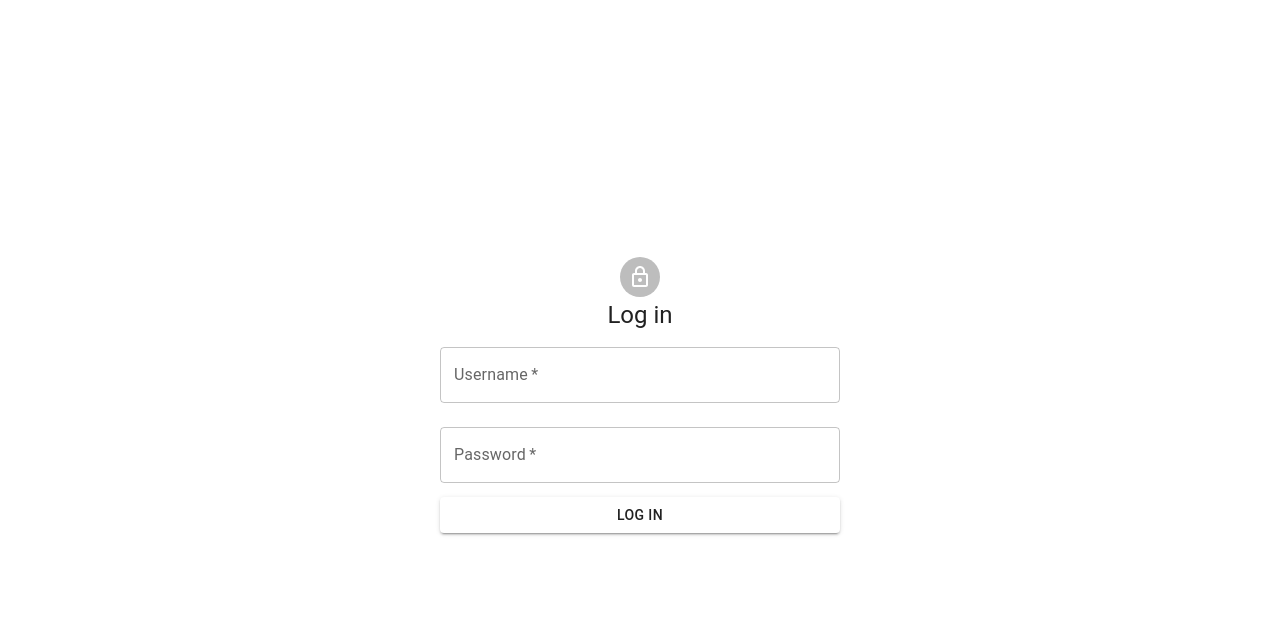
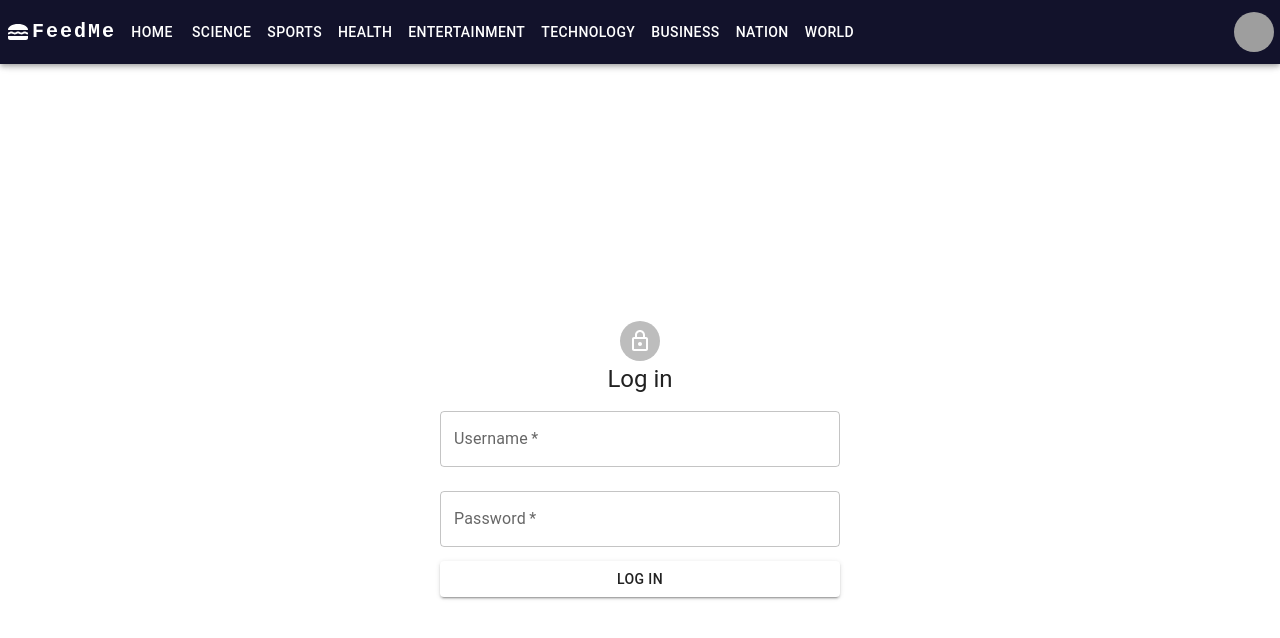
Before and after one commit to zzyin66/feedme, a React (Create React App) app in the folder client/: page /login in a window 1280 px wide. Shown: the top 638 px of the page. Built offline with nearby package versions, Linux system fonts and the light colour scheme; grey boxes are pictures that could not be loaded.

Commit message:
categories, pagination, minor UI changes

```diff
--- a/client/package.json
+++ b/client/package.json
@@ -18,6 +18,7 @@
     "formik": "^2.4.5",
     "react": "^18.2.0",
     "react-dom": "^18.2.0",
+    "react-infinite-scroll-component": "^6.1.0",
     "react-router-dom": "^6.21.2",
     "react-scripts": "5.0.1",
     "typescript": "^4.9.5",
--- a/client/src/components/App.tsx
+++ b/client/src/components/App.tsx
@@ -6,10 +6,16 @@ import { Register } from "./routes/Register";
 import { ProtectedRoute } from "./lib/ProtectedRoute";
 import { Logout } from "./routes/Logout";
 import { HomePage } from "./routes/HomePage";
+import { Category } from "./routes/Category";
+import { NavBar } from "./lib/Navbar";
+import { Box } from "@mui/material";
+import { Column } from "./lib/Column";
 
 function App() {
   return (
     <BrowserRouter>
+      <Column>
+        <NavBar />
         <Routes>
           <Route
             path="/home"
@@ -19,11 +25,20 @@ function App() {
               </ProtectedRoute>
             }
           />
+          <Route
+            path="category/:category"
+            element={
+              <ProtectedRoute>
+                <Category />
+              </ProtectedRoute>
+            }
+          />
           <Route path="/login" element={<Login />} />
           <Route path="/logout" element={<Logout />} />
           <Route path="/register" element={<Register />} />
           <Route path="*" element={<Navigate to="/home" replace />} />
         </Routes>
+      </Column>
     </BrowserRouter>
   );
 }
--- a/client/src/components/lib/Column.tsx
+++ b/client/src/components/lib/Column.tsx
@@ -3,11 +3,12 @@ import { Stack } from "@mui/material";
 
 interface ColumnProps {
   children: React.ReactNode;
+  gap?: number;
 }
 
-export const Column = ({ children }: ColumnProps) => {
+export const Column = ({ children, gap }: ColumnProps) => {
   return (
-    <Stack spacing={2} direction="column">
+    <Stack spacing={gap} direction="column">
       {children}
     </Stack>
   );
--- a/client/src/components/lib/Navbar.tsx
+++ b/client/src/components/lib/Navbar.tsx
@@ -16,15 +16,15 @@ import { useTheme } from "@mui/material";
 import { useNavigate } from "react-router-dom";
 
 const pages = [
-  { text: "Home", href: "/" },
-  { text: "Science", href: "/science" },
-  { text: "Sports", href: "/sports" },
-  { text: "Health", href: "/health" },
-  { text: "Entertainment", href: "/entertainment" },
-  { text: "Technology", href: "/technology" },
-  { text: "Business", href: "/business" },
-  { text: "Nation", href: "/nation" },
-  { text: "World", href: "/world" },
+  { text: "Home", href: "/home" },
+  { text: "Science", href: "/category/science" },
+  { text: "Sports", href: "/category/sports" },
+  { text: "Health", href: "/category/health" },
+  { text: "Entertainment", href: "/category/entertainment" },
+  { text: "Technology", href: "/category/technology" },
+  { text: "Business", href: "/category/business" },
+  { text: "Nation", href: "/category/nation" },
+  { text: "World", href: "/category/world" },
 ];
 
 const settings = [
@@ -85,7 +85,6 @@ export const NavBar = () => {
           >
             FeedMe
           </Typography>
-
           <Box sx={{ flexGrow: 1, display: { xs: "flex", md: "none" } }}>
             <IconButton
               size="large"
--- /dev/null
+++ b/client/src/components/routes/Category/Category.tsx
@@ -0,0 +1,58 @@
+import React, { useEffect, useState } from "react";
+import { useParams } from "react-router-dom";
+import { NewsFeedItem } from "../HomePage";
+import axios from "axios";
+import { Box, useTheme } from "@mui/material";
+import InfiniteScroll from "react-infinite-scroll-component";
+import { NewsCard } from "../HomePage/NewsCard";
+
+export const Category = () => {
+  const { category } = useParams();
+  const theme = useTheme();
+  const [newsfeed, setNewsFeed] = useState<NewsFeedItem[]>([]);
+  const [pageIndex, setPageIndex] = useState(1);
+  const [hasMore, setHasMore] = useState(true);
+
+  const getNewsFeed = async () => {
+    try {
+      const res = await axios.get("feeds/", {
+        headers: {
+          Authorization: `Bearer ${localStorage.getItem("access_token")}`,
+        },
+        params: { category: category, page: pageIndex },
+      });
+      console.log(res);
+
+      setNewsFeed((prevNewsFeed) => [...prevNewsFeed, ...res.data.results]);
+      setHasMore(res.data.next != null);
+      setPageIndex((prevPageIndex) => prevPageIndex + 1);
+    } catch (error) {
+      console.error(error);
+    }
+  };
+
+  useEffect(() => {
+    setPageIndex(1);
+    setHasMore(true);
+    setNewsFeed([]);
+    getNewsFeed();
+    // eslint-disable-next-line react-hooks/exhaustive-deps
+  }, [category]);
+
+  return (
+    <InfiniteScroll
+      dataLength={newsfeed.length}
+      next={getNewsFeed}
+      hasMore={hasMore}
+      loader={<h4>Loading...</h4>}
+      scrollableTarget="scroll-target"
+      endMessage={
+        <p style={{ textAlign: "center" }}>
+          <b>Yay! You have seen it all</b>
+        </p>
+      }
+    >
+      {newsfeed && newsfeed.map((feed) => <NewsCard item={feed} />)}
+    </InfiniteScroll>
+  );
+};
--- /dev/null
+++ b/client/src/components/routes/Category/index.ts
@@ -0,0 +1 @@
+export * from "./Category";
--- a/client/src/components/routes/HomePage/HomePage.tsx
+++ b/client/src/components/routes/HomePage/HomePage.tsx
@@ -1,8 +1,7 @@
 import React, { useEffect, useState } from "react";
-import { NavBar } from "../../lib/Navbar";
 import axios from "axios";
 import { NewsCard } from "./NewsCard";
-import { Box, useTheme } from "@mui/material";
+import { Box, Typography, useTheme } from "@mui/material";
 
 export interface NewsFeedItem {
   title: string;
@@ -38,7 +37,15 @@ export const HomePage = () => {
       minHeight="100vh"
       sx={{ backgroundColor: theme.palette.primary.main }}
     >
-      <NavBar />
+      <Box>
+        <Typography
+          variant="h1"
+          fontWeight={600}
+          color={theme.palette.primary.contrastText}
+        >
+          Feeed
+        </Typography>
+      </Box>
       <Box
         sx={{
           display: "grid",
@@ -47,9 +54,8 @@ export const HomePage = () => {
           gridTemplateColumns: "repeat(3, 1fr)",
         }}
       >
-        {newsfeed.map((feed) => (
-          <NewsCard item={feed} key={feed.title} />
-        ))}
+        {newsfeed &&
+          newsfeed.map((feed) => <NewsCard item={feed} key={feed.title} />)}
       </Box>
     </Box>
   );
```
Also changed, not shown: 1 other file (tests, documents, lock files or other folders). Lines whose indentation alone changed are shown as unchanged.
